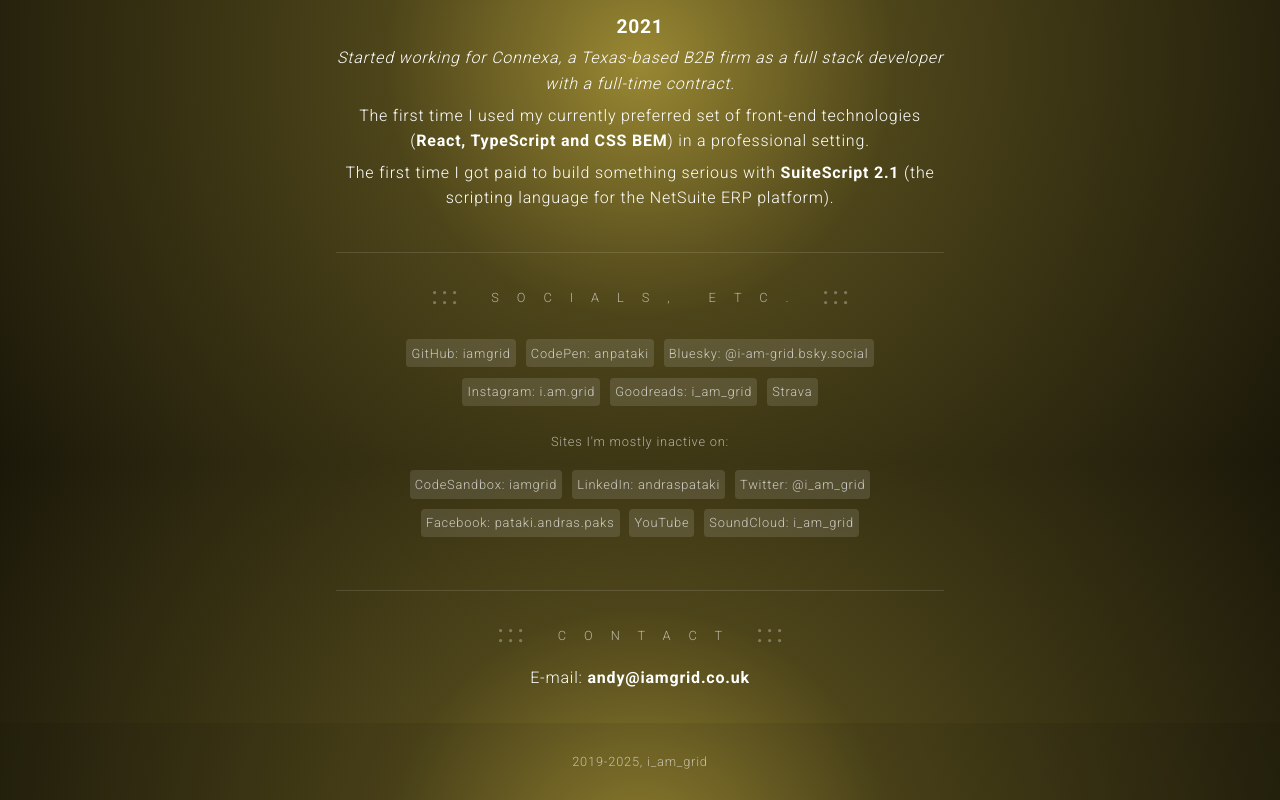
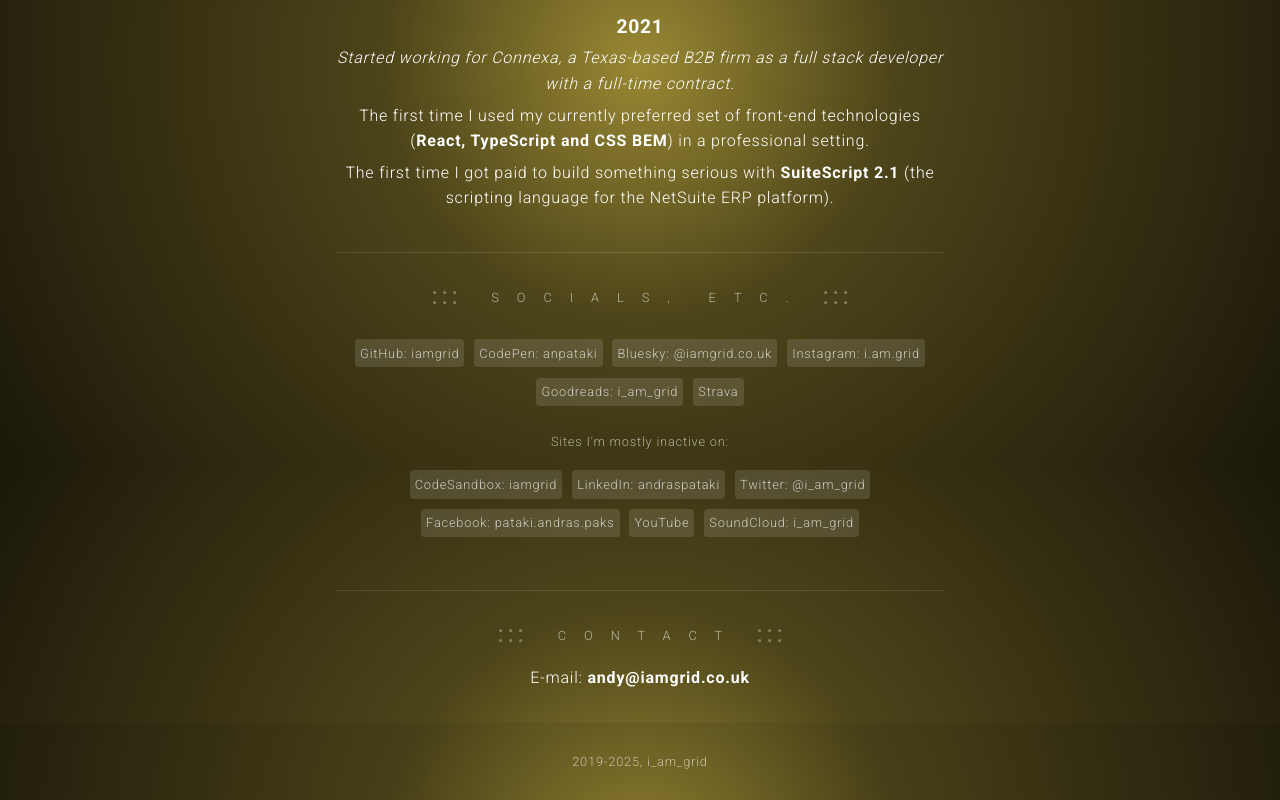
Before and after one commit to iamgrid/portfolio-2025, a website built with webpack: page src/index.html in a window 1280 px wide. Shown: the part 1937-2737 px from the top of the page. Built offline with nearby package versions, Linux system fonts and the light colour scheme.

Commit message:
Bluesky link update

```diff
--- a/src/index.html
+++ b/src/index.html
@@ -269,10 +269,8 @@
 					<a href="https://codepen.io/anpataki/pens/public" target="_blank"
 						>CodePen: anpataki</a
 					>
-					<a
-						href="https://bsky.app/profile/i-am-grid.bsky.social"
-						target="_blank"
-						>Bluesky: @i-am-grid.bsky.social</a
+					<a href="https://bsky.app/profile/iamgrid.co.uk" target="_blank"
+						>Bluesky: @iamgrid.co.uk</a
 					>
 					<a href="https://www.instagram.com/i.am.grid/" target="_blank"
 						>Instagram: i.am.grid</a
```
